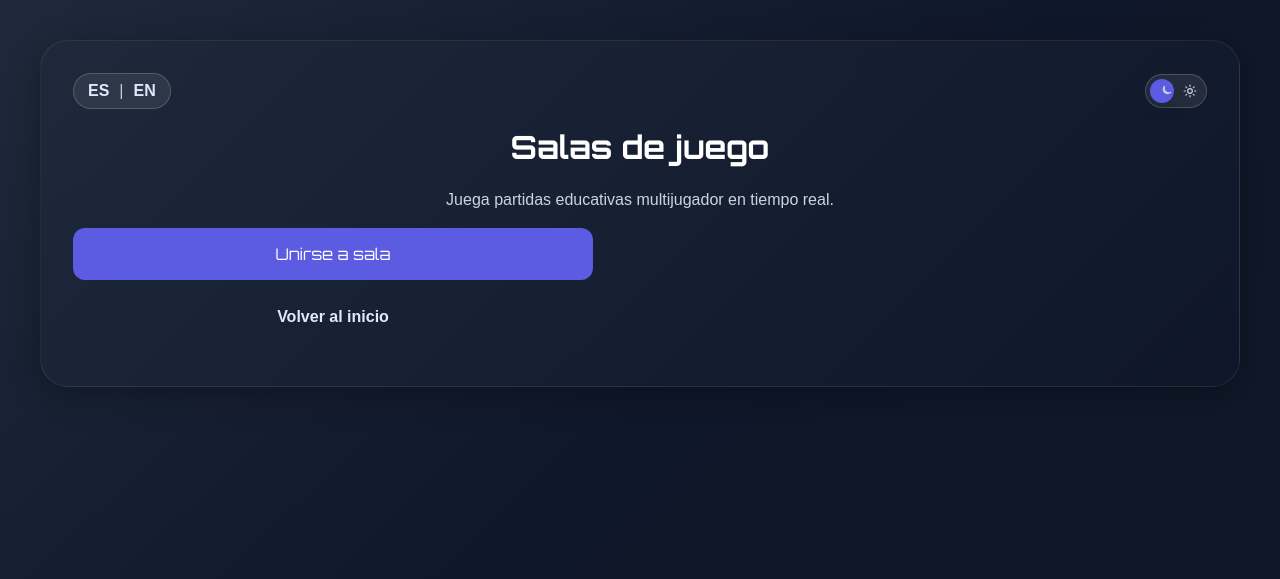
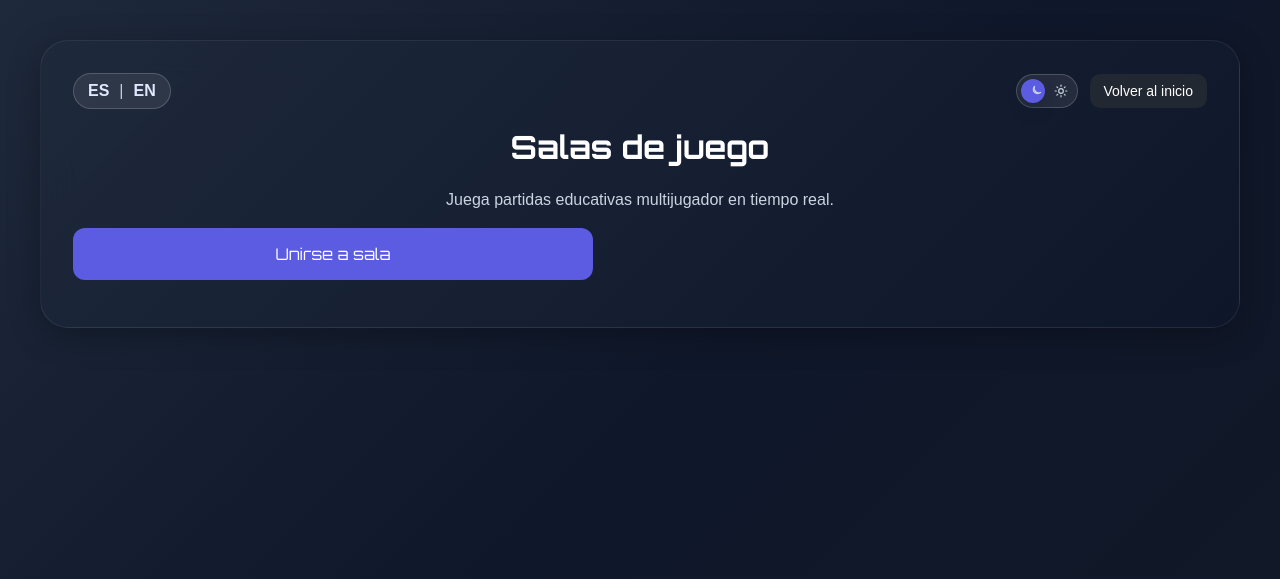
Before and after one commit to lezgec/colesterol_game, a PHP site: page /colesterol_game/pages/rooms/index.php in a window 1280 px wide. Shown: the top 579 px of the page. Run offline with PHP 8.4, Linux system fonts and the light colour scheme.

Commit message:
Move rooms back link to header

```diff
--- a/pages/rooms/index.php
+++ b/pages/rooms/index.php
@@ -35,11 +35,25 @@ $themeVersion = filemtime(__DIR__ . '/../../assets/js/theme.js');
             <a href="?lang=en">EN</a>
         </div>
 
-        <?php if ($isLogged): ?>
-            <a href="<?php echo app_path('pages/logout.php'); ?>" class="logout-btn">
-                <?php echo t("logout"); ?>
-            </a>
-        <?php endif; ?>
+        <div class="top-links room-index-top-links">
+            <?php if ($isLogged && in_array($role, ["teacher", "super_admin"])): ?>
+                <a href="<?php echo app_path('pages/admin_dashboard.php'); ?>"
+                   class="logout-btn secondary-btn">
+                    <?php echo t("back_dashboard"); ?>
+                </a>
+            <?php else: ?>
+                <a href="<?php echo app_path('index.php'); ?>"
+                   class="logout-btn secondary-btn">
+                    <?php echo t("back_to_home"); ?>
+                </a>
+            <?php endif; ?>
+
+            <?php if ($isLogged): ?>
+                <a href="<?php echo app_path('pages/logout.php'); ?>" class="logout-btn">
+                    <?php echo t("logout"); ?>
+                </a>
+            <?php endif; ?>
+        </div>
 
     </div>
 
@@ -69,24 +83,6 @@ $themeVersion = filemtime(__DIR__ . '/../../assets/js/theme.js');
         <?php echo t("join_room"); ?>
     </a>
 
-    <br>
-
-    <?php if ($isLogged && in_array($role, ["teacher", "super_admin"])): ?>
-
-        <a href="<?php echo app_path('pages/admin_dashboard.php'); ?>"
-           class="secondary-link room-back-link">
-            <?php echo t("back_dashboard"); ?>
-        </a>
-
-    <?php else: ?>
-
-        <a href="<?php echo app_path('index.php'); ?>"
-           class="secondary-link room-back-link">
-            <?php echo t("back_to_home"); ?>
-        </a>
-
-    <?php endif; ?>
-
 </div>
 
 <script src="<?php echo asset_path('js/theme.js'); ?>?v=<?php echo $themeVersion; ?>"></script>
```
